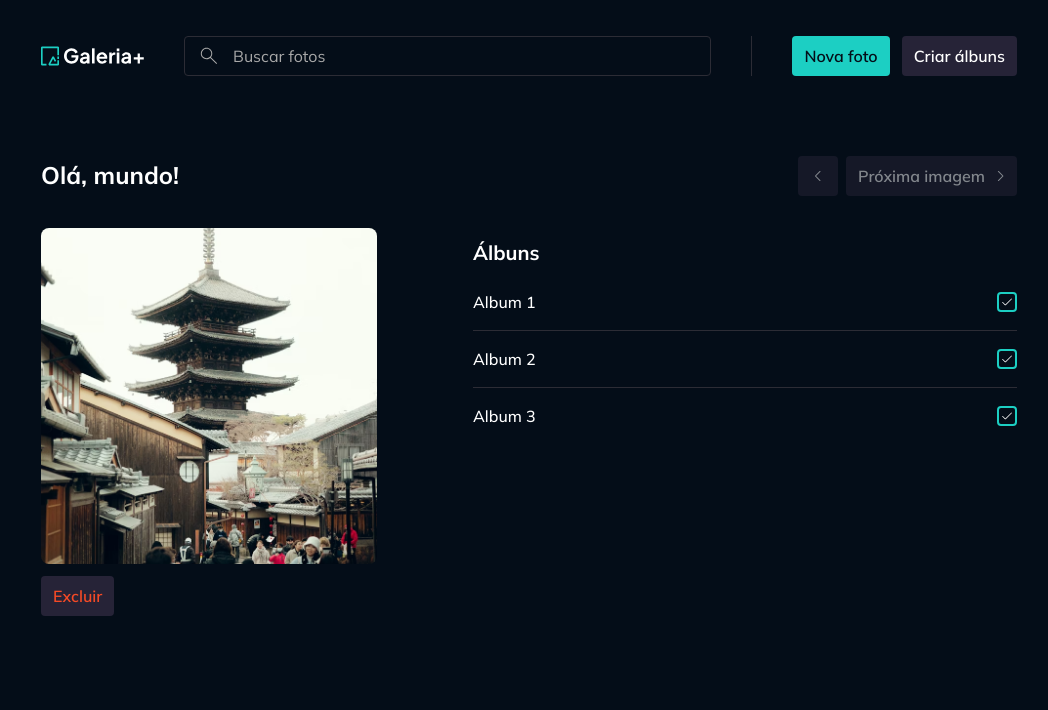
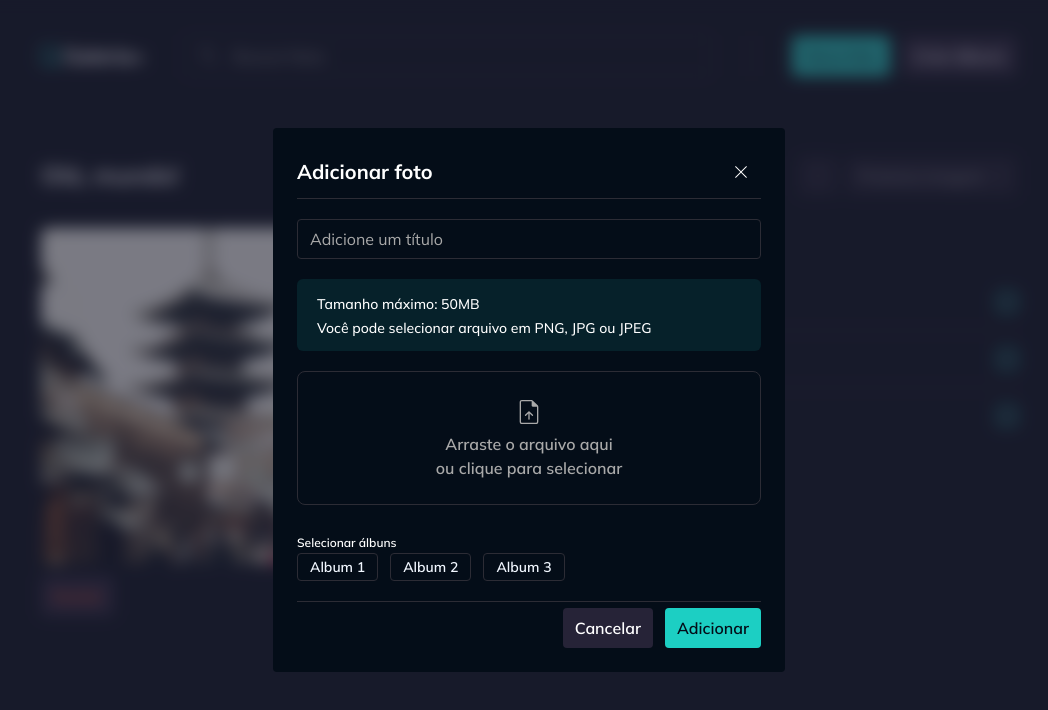
Before and after one commit to omayconmendes/react-photo-gallery, a React (Vite) app: page /fotos/123 in a window 1280 px wide. Both pictures are taken after a click on the button "Nova foto". Shown: the top 710 px of the page, without its empty margins (111-1159 px from the left). Built offline with nearby package versions, Linux system fonts and the light colour scheme.

Commit message:
feat: Cria mock do modal para adicionar nova foto.

```diff
--- a/src/components/main-header.tsx
+++ b/src/components/main-header.tsx
@@ -6,6 +6,7 @@
 import cx from "classnames";
 import PhotosSearch from "./photos-search.tsx";
 import Divider from "./divider.tsx";
+import PhotoNewDialog from "../contexts/photos/components/photo-new-dialog.tsx";
 
 interface MainHeaderProps extends React.ComponentProps<typeof Container> {}
 
@@ -20,7 +21,7 @@
             <Divider orientation={"vertical"} className={"h-10"} />
 
             <div className={"flex items-center gap-3"}>
-                <Button>Nova foto</Button>
+                <PhotoNewDialog trigger={<Button>Nova foto</Button>} />
                 <Button variant={"secondary"}>Criar álbuns</Button>
             </div>
         </Container>
--- a/src/contexts/albums/components/albums-list-selectable.tsx
+++ b/src/contexts/albums/components/albums-list-selectable.tsx
@@ -4,7 +4,6 @@
 import InputCheckbox from "../../../components/input-checkbox.tsx";
 import Divider from "../../../components/divider.tsx";
 import Skeleton from "../../../components/skeleton.tsx";
-import * as string_decoder from "node:string_decoder";
 
 interface AlbumsListSelectableProps {
     loading?: boolean;
--- /dev/null
+++ b/src/contexts/photos/components/photo-new-dialog.tsx
@@ -0,0 +1,81 @@
+import React from "react";
+import {
+    Dialog, DialogBody,
+    DialogClose,
+    DialogContent,
+    DialogFooter,
+    DialogHeader,
+    DialogTrigger
+} from "../../../components/dialog.tsx";
+import Button from "../../../components/button.tsx";
+import InputText from "../../../components/input-text.tsx";
+import Alert from "../../../components/alert.tsx";
+import InputSingleFile from "../../../components/input-single-file.tsx";
+import ImagePreview from "../../../components/image-preview.tsx";
+import Text from "../../../components/text.tsx";
+import type {Album} from "../../albums/models/album.ts";
+import Skeleton from "../../../components/skeleton.tsx";
+import {useForm} from "react-hook-form";
+
+interface PhotoNewDialogProps {
+    trigger: React.ReactNode
+}
+
+export default function PhotoNewDialog({trigger}: PhotoNewDialogProps) {
+    const form = useForm()
+    const isLoadingAlbum = false;
+    const albums: Album[] = [
+        {id: "456", title: "Album 1"},
+        {id: "789", title: "Album 2"},
+        {id: "000", title: "Album 3"},
+    ]
+
+    return (
+        <Dialog>
+            <DialogTrigger asChild>{trigger}</DialogTrigger>
+            <DialogContent>
+                <DialogHeader>Adicionar foto</DialogHeader>
+                <DialogBody className={"flex flex-col gap-5"}>
+                    <InputText placeholder={"Adicione um título"} maxLength={255} />
+
+                    <Alert>
+                        Tamanho máximo: 50MB
+                        <br />
+                        Você pode selecionar arquivo em PNG, JPG ou JPEG
+                    </Alert>
+
+                    <InputSingleFile
+                        form={form}
+                        allowedExtensions={["png", "jpg", "jpeg"]}
+                        maxFileSizeInMB={50}
+                        replaceBy={<ImagePreview className={"w-full h-56"} />}
+                    />
+
+                    <div className={"space-y-3"}>
+                        <Text variant={"label-small"}>Selecionar álbuns</Text>
+
+                        <div className={"flex flex-wrap gap-3"}>
+                            {!isLoadingAlbum && albums.length > 0 && albums.map((album) => (
+                                <Button key={album.id} variant={"ghost"} size={"sm"} className={"truncate"}>
+                                    {album.title}
+                                </Button>
+                            ))}
+
+                            {isLoadingAlbum && Array.from({length: 5}).map((_, index) => (
+                                <Skeleton key={`album-loading-${index}`} className={"w-20 h-7"} />
+                            ))}
+                        </div>
+                    </div>
+                </DialogBody>
+
+                <DialogFooter>
+                    <DialogClose asChild>
+                        <Button variant={"secondary"}>Cancelar</Button>
+                    </DialogClose>
+
+                    <Button>Adicionar</Button>
+                </DialogFooter>
+            </DialogContent>
+        </Dialog>
+    )
+}
```
